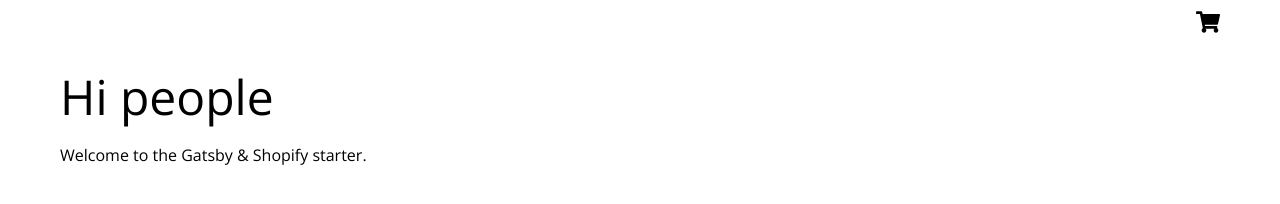
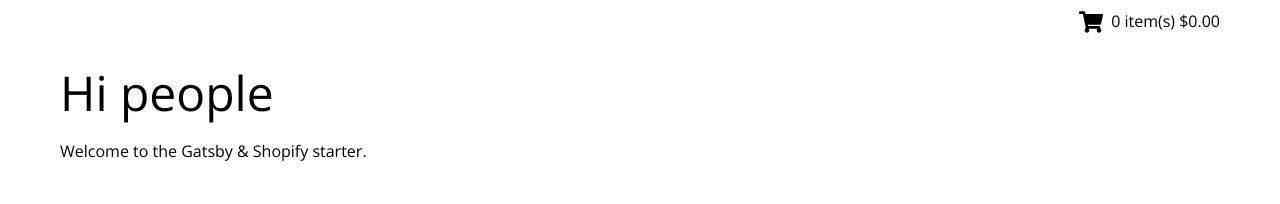
Before and after one commit to niall-m/gatsbyecommerce, a Gatsby site: page / in a window 1280 px wide. Built offline with nearby package versions, Linux system fonts and the light colour scheme; Gatsby itself is replaced by a stand-in of ours; no server answers; what shopify-buy would draw is missing.

Commit message:
add item to cart

```diff
--- a/src/components/Cart/index.js
+++ b/src/components/Cart/index.js
@@ -1,11 +1,24 @@
 import React from 'react';
 import { CartWrapper } from './styles';
 import { FaShoppingCart } from 'react-icons/fa';
+import CartContext from 'context/CartContext';
 
 export function Cart() {
+  const { checkout } = React.useContext(CartContext);
+  console.log('checkout', checkout);
+  let totalQuantity = 0;
+  if (checkout) {
+    checkout.lineItems.forEach(lineItem => {
+      totalQuantity = totalQuantity + lineItem.quantity;
+    });
+  }
+
   return (
     <CartWrapper>
       <FaShoppingCart size="1.5em"/>
+      <div>
+        {totalQuantity} item(s) ${checkout?.totalPrice || '0.00'}
+      </div>
     </CartWrapper>
   );
 }
--- a/src/components/Cart/styles.js
+++ b/src/components/Cart/styles.js
@@ -2,4 +2,11 @@ import styled from 'styled-components';
 
 export const CartWrapper = styled.div`
   margin-left: auto;
+  display: flex;
+  align-items: center;
+
+  > div:last-child {
+    padding-left: 8px;
+    margin: auto 0;
+  }
 `;
--- a/src/components/ProductQuantityAdder/index.js
+++ b/src/components/ProductQuantityAdder/index.js
@@ -2,9 +2,11 @@ import React from 'react';
 import { Button } from '../Button';
 import { Input } from '../Input';
 import { ProductQuantityAdderWrapper } from './styles';
+import CartContext from 'context/CartContext';
 
 export function ProductQuantityAdder({ variantId, available }) {
-  const [quanitity, setQuantity] = React.useState(1);
+  const [quantity, setQuantity] = React.useState(1);
+  const { updateLineItem } = React.useContext(CartContext);
 
   const handleQuantityChange = (e) => {
     setQuantity(e.currentTarget.value);
@@ -12,7 +14,7 @@ export function ProductQuantityAdder({ variantId, available }) {
 
   const handleSubmit = (e) => {
     e.preventDefault(); // prevent page refresh
-
+    updateLineItem({ variantId, quantity: parseInt(quantity, 10) });
   };
 
   return (
@@ -24,7 +26,7 @@ export function ProductQuantityAdder({ variantId, available }) {
           type="number"
           min="1"
           step="1"
-          value={quanitity}
+          value={quantity}
           onChange={handleQuantityChange}
         />
         <Button
```
